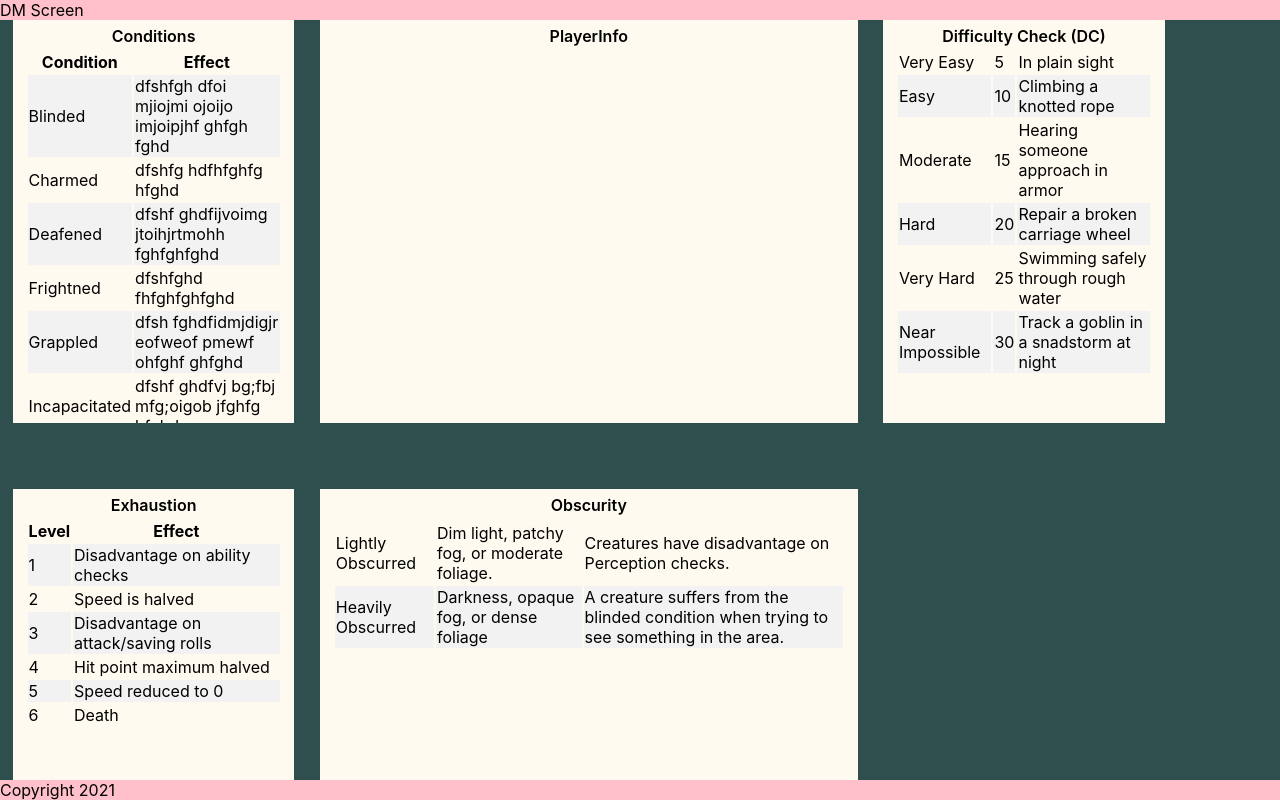
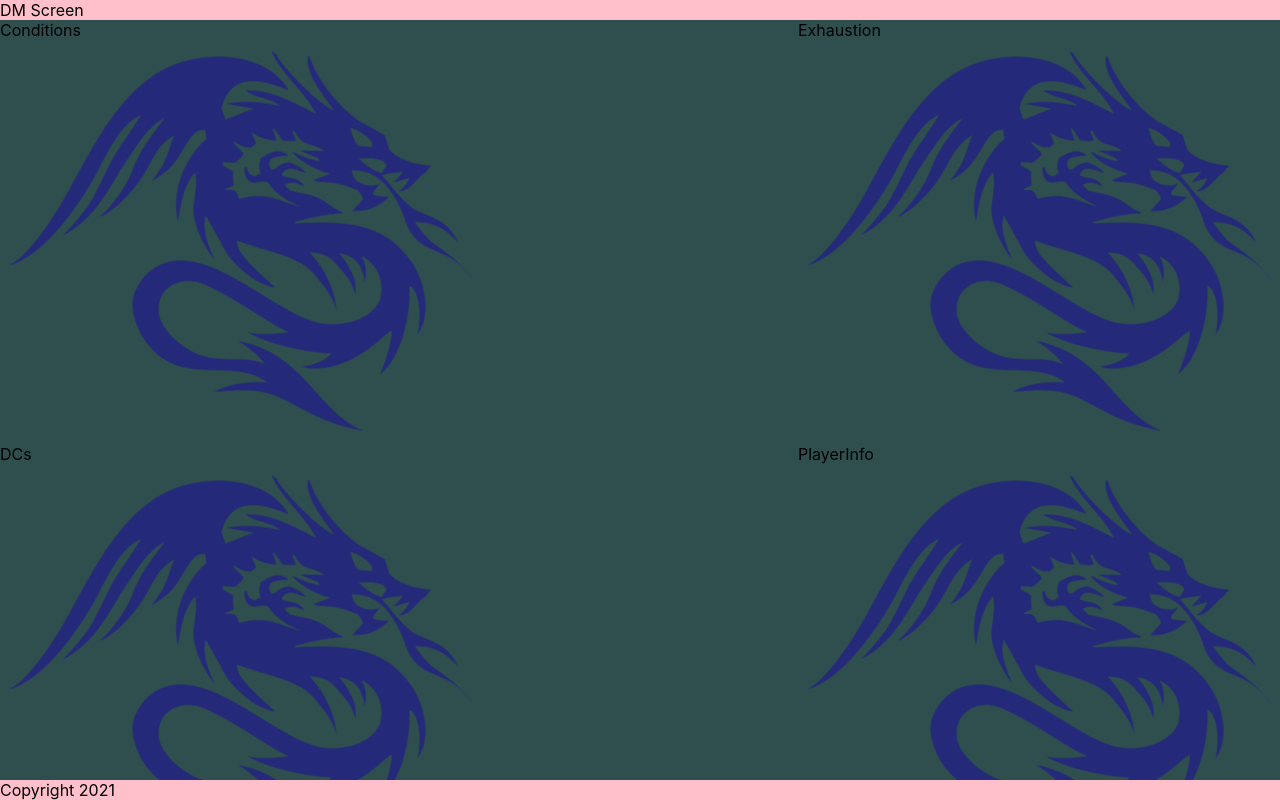
Before and after one commit to johneckert/dmscreen, a React (Create React App) app: page / in a window 1280 px wide. Built offline with nearby package versions, Linux system fonts and the light colour scheme.

Commit message:
changes for switching to popup style

```diff
--- a/src/App.css
+++ b/src/App.css
@@ -71,6 +71,7 @@ html, body {
   height: 100%;
   background-color: darkslategray;
   display: flex;
+  justify-content: space-between;
 }
 
 .footer {
@@ -78,33 +79,3 @@ html, body {
   bottom: 0;
   background-color: pink;
 }
-
-/* COMPONENT STYLES */
-.component {
-  width: 20%;
-  border: 2px black;
-  background-color: floralwhite;
-  margin: 0 1%;
-  padding: 0.5% 1%;
-  overflow-y: scroll;
-  max-height: 50%;
-}
-
-.component.single {
-  min-width: 20%;
-}
-
-.component.double {
-  min-width: 40%;
-}
-
-.component > header {
-  width: 100%;
-  text-align: center;
-  font-weight: 600;
-  margin-bottom: 1%;
-}
-
-.component tr:nth-child(even) {
-  background-color: #f2f2f2;
-}
--- a/src/App.js
+++ b/src/App.js
@@ -1,21 +1,30 @@
-import './App.css';
-import Conditions from './components/Conditions.js'
-import DCs from './components/DCs.js'
-import Exhaustion from './components/Exhaustion.js'
-import Obscurity from './components/Obscurity.js'
-import PlayerInfo from './components/PlayerInfo.js'
+import "./App.css";
+import ComponentTile from "./components/ComponentTile.js";
 
 function App() {
+  const tiles = [
+    { title: "Conditions", imageName: "dragon", position: 0 },
+    { title: "PlayerInfo", imageName: "dragon", position: 5 },
+    { title: "DCs", imageName: "dragon", position: 2 },
+    { title: "Exhaustion", imageName: "dragon", position: 1 },
+    { title: "Obscurity", imageName: "dragon", postion: 4 },
+    { title: "Random Name Generator", imageName: "dragon", position: 8 },
+    { title: "PlayerInfo", imageName: "dragon", position: 6 },
+    { title: "Spell Lookup", imageName: "dragon", position: 9 },
+    { title: "Spell Slots", imageName: "dragon", position: 7 },
+    { title: "TBD", imageName: "dragon", postion: 3 },
+  ];
+
+  const renderTiles = (userTiles) => {
+    userTiles.sort((a,b) => a.position - b.position)
+    return userTiles.map((x, i) => <ComponentTile title={x.title} key={i} imageName={x.imageName}/>);
+  }
+
+  console.log(renderTiles(tiles))
   return (
     <div className="app-container">
       <header className="page-section header">DM Screen</header>
-      <main className="page-section screen">
-        <Conditions />
-        <PlayerInfo />
-        <DCs />
-        <Exhaustion />
-        <Obscurity />
-      </main>
+      <main className="page-section screen">{renderTiles(tiles)}</main>
       <footer className="page-section footer">Copyright 2021</footer>
     </div>
   );
--- /dev/null
+++ b/src/components/ComponentTile.css
@@ -0,0 +1,46 @@
+/* COMPONENT TILE STYLES */
+
+/* X-Small devices (portrait phones, less than 576px)
+ No media query for `xs` since this is the default in Bootstrap */
+
+/* Small devices (landscape phones, 576px and up) */
+@media (min-width: 576px) {
+}
+
+/* Medium devices (tablets, 768px and up) */
+@media (min-width: 768px) {
+}
+
+/* Large devices (desktops, 992px and up) */
+@media (min-width: 992px) {
+}
+
+/* X-Large devices (large desktops, 1200px and up) */
+@media (min-width: 1200px) {
+}
+
+/* XX-Large devices (larger desktops, 1400px and up) */
+@media (min-width: 1400px) {
+  .component {
+    width: 15rem;
+    max-height: 15rem;
+    border: 2px black;
+    background-color: floralwhite;
+    margin-top: 0.5%;
+    margin-right: 0.5%;
+    padding: 0.5%;
+    overflow-y: scroll;
+    border-radius: 5%;
+  }
+
+  .component > header {
+    width: 100%;
+    text-align: center;
+    font-weight: 600;
+    margin: 0.5rem 0;
+  }
+
+  .component > img {
+    width: 100%;
+  }
+}
--- /dev/null
+++ b/src/components/ComponentTile.js
@@ -0,0 +1,15 @@
+import "./ComponentTile.css";
+import dragon from "./tileImages/dragon.png";
+//TODO: dynamiclly load images
+
+function ComponentTile(props) {
+
+  return (
+    <section className="component">
+      <header>{props.title}</header>
+      <img src={dragon} alt={props.imageName} />
+    </section>
+  );
+}
+
+export default ComponentTile;
--- a/src/components/Conditions.js
+++ b/src/components/Conditions.js
@@ -1,7 +1,10 @@
+import "./Component.css";
+
 function Conditions() {
   return (
-        <div className="component single">
+    <section className="component single closed">
       <header>Conditions</header>
+      <div>
         <table>
           <tr>
             <th>Condition</th>
@@ -57,11 +60,14 @@ function Conditions() {
           </tr>
           <tr>
             <td>Unconscious</td>
-                    <td>dfshfgsdf joweucqwejcwei ojcfiofj eoicfjae woifhdfhfgh fghfghd</td>
+            <td>
+              dfshfgsdf joweucqwejcwei ojcfiofj eoicfjae woifhdfhfgh fghfghd
+            </td>
           </tr>
         </table>
       </div>
-        )
+    </section>
+  );
 }
 
 export default Conditions;
--- a/src/components/DCs.js
+++ b/src/components/DCs.js
@@ -1,8 +1,11 @@
+import "./Component.css";
+
 function DCs() {
   //should make up own descriptions
   return (
-        <div className="component single">
+    <section className="component single closed">
       <header>Difficulty Check (DC)</header>
+      <div>
         <table>
           <tr>
             <td>Very Easy</td>
@@ -36,7 +39,8 @@ function DCs() {
           </tr>
         </table>
       </div>
-        )
+    </section>
+  );
 }
 
 export default DCs;
--- a/src/components/Exhaustion.js
+++ b/src/components/Exhaustion.js
@@ -1,8 +1,11 @@
+import "./Component.css";
+
 function Exhaustion() {
   //should make up own descriptions
   return (
-        <div className="component single">
+    <section className="component single closed">
       <header>Exhaustion</header>
+      <div>
         <table>
           <tr>
             <th>Level</th>
@@ -34,7 +37,8 @@ function Exhaustion() {
           </tr>
         </table>
       </div>
-        )
+    </section>
+  );
 }
 
 export default Exhaustion;
--- a/src/components/Obscurity.js
+++ b/src/components/Obscurity.js
@@ -1,8 +1,11 @@
+import "./Component.css";
+
 function Obscurity() {
   //should make up own descriptions
   return (
-        <div className="component double">
+    <section className="component double closed">
       <header>Obscurity</header>
+      <div>
         <table>
           <tr>
             <td>Lightly Obscurred</td>
@@ -12,11 +15,15 @@ function Obscurity() {
           <tr>
             <td>Heavily Obscurred</td>
             <td>Darkness, opaque fog, or dense foliage</td>
-                    <td>A creature suffers from the blinded condition when trying to see something in the area.</td>
+            <td>
+              A creature suffers from the blinded condition when trying to see
+              something in the area.
+            </td>
           </tr>
         </table>
       </div>
-        )
+    </section>
+  );
 }
 
 export default Obscurity;
--- a/src/components/PlayerInfo.js
+++ b/src/components/PlayerInfo.js
@@ -1,9 +1,12 @@
+import "./Component.css";
+
 function PlayerInfo() {
-    return (
-        <div className="component double">
-            <header>PlayerInfo</header>
-        </div>
-    )
+  return (
+    <section className="component double closed">
+      <header>PlayerInfo</header>
+      <div></div>
+    </section>
+  );
 }
 
 export default PlayerInfo;
```
Also changed, not shown: src/components/tileImages/dragon.png (added). Lines whose indentation alone changed are shown as unchanged.
